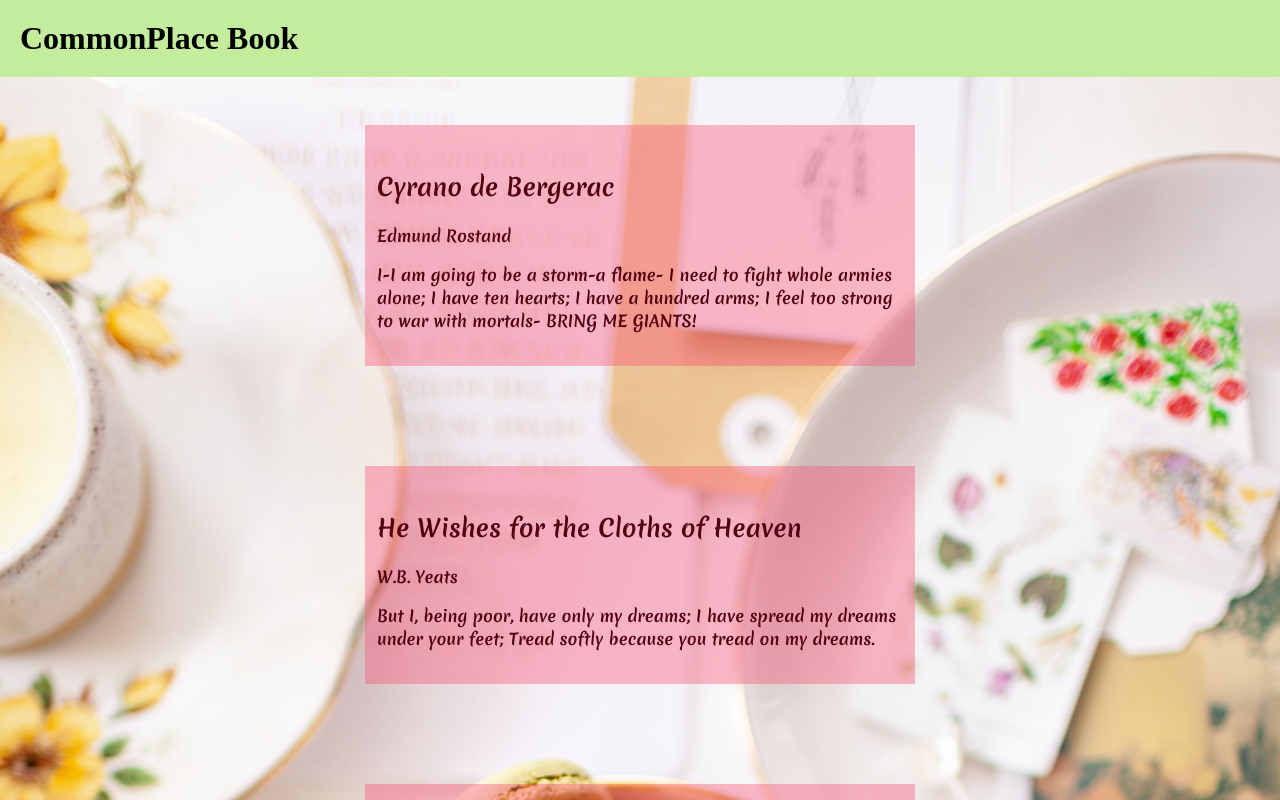
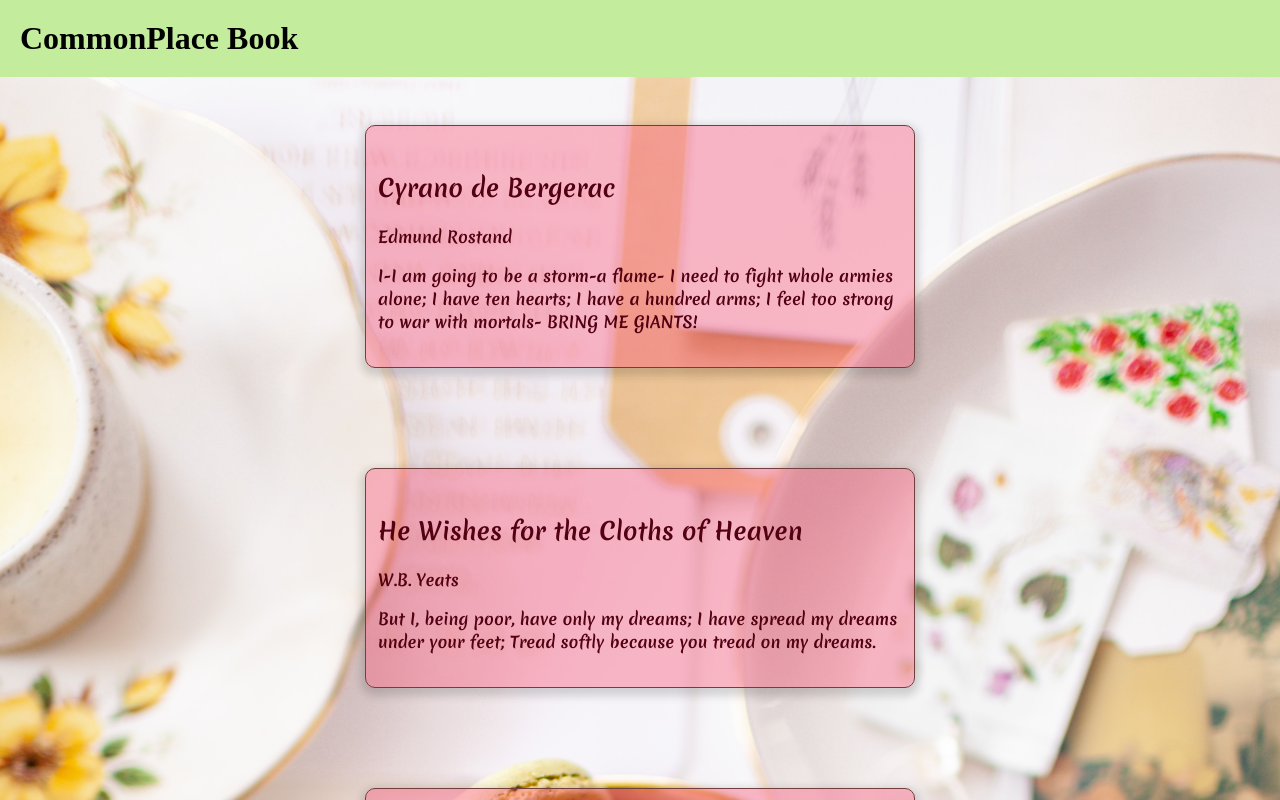
Before and after one commit to peacebefore/commonplace-book, a React (Create React App) app: page / in a window 1280 px wide. Shown: the top 800 px of the page. Built offline with nearby package versions, Linux system fonts and the light colour scheme; a web font is replaced by a local one.

Commit message:
reorganized components, created navbar component

```diff
--- a/src/components/CardList.component.js
+++ b/src/components/card-list/card-list.component.js
@@ -1,6 +1,6 @@
 import styled from 'styled-components';
-import Card from './card.component';
-import QUOTE_DATA from '../utils/quote-data';
+import Card from '../card/card.component';
+import QUOTE_DATA from '../../utils/quote-data';
 
 const StyledRoot = styled.div`
   padding: 50px 12px;
--- a/src/components/Card.component.jsx
+++ b/src/components/card/card.component.jsx
@@ -4,6 +4,9 @@ const CardContainer = styled.div`
   padding: 25px 12px 18px;
   background: rgba(247, 83, 118, 0.4);
   font-family: 'Merienda One';
+  border-radius: 10px;
+  border: 1px solid #733e3e;
+  box-shadow: 0 4px 8px 4px rgba(0, 0, 0, 0.15);
 `;
 const Source = styled.h2`
   color: #520012;
--- /dev/null
+++ b/src/components/nav-bar/nav-bar.component.js
@@ -0,0 +1,10 @@
+import React from 'react';
+import { NavContainer, Nav } from './nav-bar.styles';
+
+export const NavBar = () => {
+  return (
+    <NavContainer>
+      <Nav> CommonPlace Book </Nav>
+    </NavContainer>
+  );
+};
--- /dev/null
+++ b/src/components/nav-bar/nav-bar.styles.js
@@ -0,0 +1,15 @@
+import styled from 'styled-components';
+
+export const NavContainer = styled.div`
+  position: fixed;
+  top: 0;
+  width: 100%;
+`;
+
+export const Nav = styled.h1`
+  font-family: 'Handlee';
+  font-size: 2rem;
+  margin: 0px;
+  padding: 20px;
+  background-color: rgba(195, 236, 156);
+`;
--- a/src/pages/quotes-page.component.jsx
+++ b/src/pages/quotes-page.component.jsx
@@ -1,13 +1,12 @@
-import CardList from '../components/CardList.component';
+import CardList from '../components/card-list/card-list.component';
 import './quotes-page.styles.js';
-import { QuotesContainer, Nav, NavContainer } from './quotes-page.styles';
+import { QuotesContainer } from './quotes-page.styles';
+import { NavBar } from '../components/nav-bar/nav-bar.component';
 
 export const QuotesPage = () => {
   return (
     <QuotesContainer>
-      <NavContainer>
-        <Nav> CommonPlace Book </Nav>
-      </NavContainer>
+      <NavBar />
       {CardList}
     </QuotesContainer>
   );
--- a/src/pages/quotes-page.styles.js
+++ b/src/pages/quotes-page.styles.js
@@ -9,17 +9,3 @@ export const QuotesContainer = styled.div`
   background-attachment: fixed;
   margin-top: 75px;
 `;
-
-export const NavContainer = styled.div`
-  position: fixed;
-  top: 0;
-  width: 100%;
-`;
-
-export const Nav = styled.h1`
-  font-family: 'Handlee';
-  font-size: 2rem;
-  margin: 0px;
-  padding: 20px;
-  background-color: rgba(195, 236, 156);
-`;
```
Also changed, not shown: 2 other files (tests, documents, lock files or other folders).
